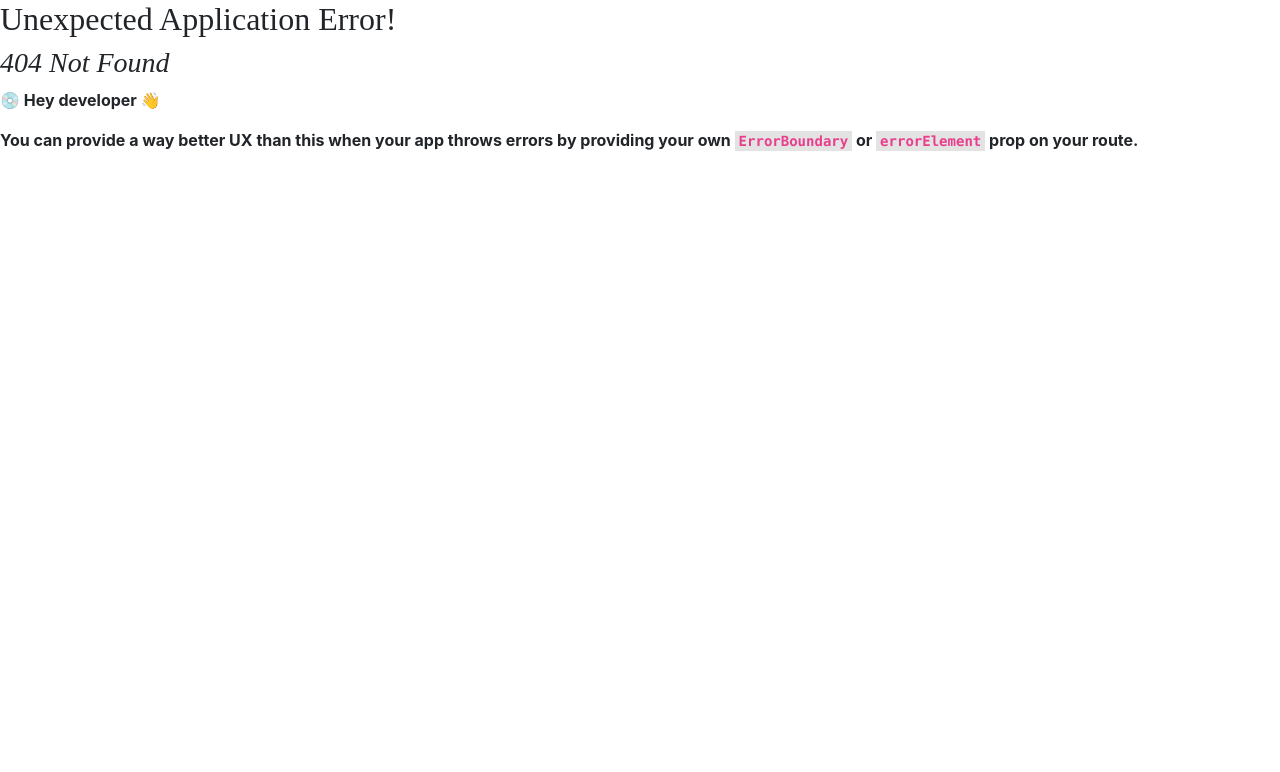
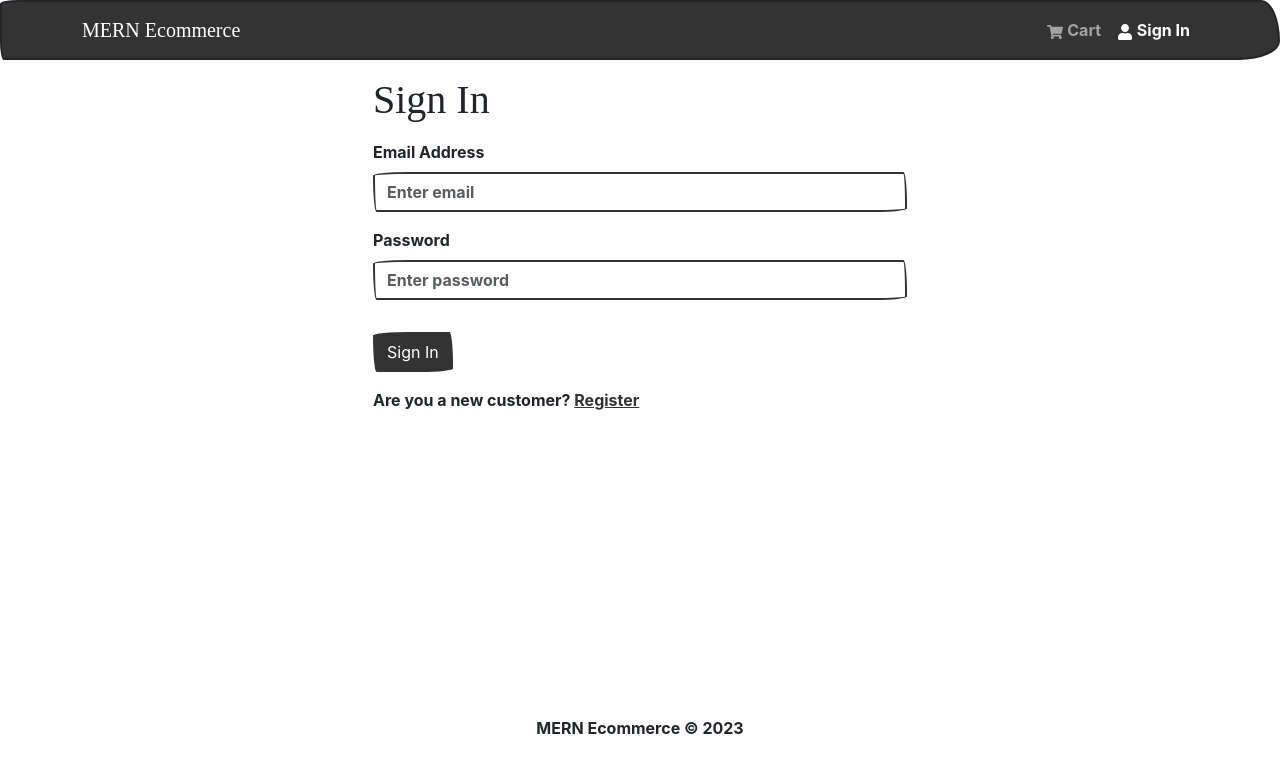
Before and after one commit to thongdinh9623/mern-ecommerce, a React (Create React App) app in the folder frontend/: page /login in a window 1280 px wide. Before the commit this address had no page. Shown: the top 772 px of the page. Built offline with nearby package versions, Linux system fonts and the light colour scheme; a web font is replaced by a local one.

Commit message:
Add login screen.

```diff
--- /dev/null
+++ b/frontend/src/components/FormContainer.jsx
@@ -0,0 +1,19 @@
+import React from 'react';
+import { Container, Row, Col } from 'react-bootstrap';
+
+const FormContainer = ({ children }) => {
+  return (
+    <Container>
+      <Row className='justify-content-md-center'>
+        <Col
+          xs={12}
+          md={6}
+        >
+          {children}
+        </Col>
+      </Row>
+    </Container>
+  );
+};
+
+export default FormContainer;
--- a/frontend/src/index.js
+++ b/frontend/src/index.js
@@ -16,6 +16,7 @@
 import HomeScreen from './screens/HomeScreen';
 import ProductScreen from './screens/ProductScreen';
 import CartScreen from './screens/CartScreen';
+import LoginScreen from './screens/LoginScreen.jsx';
 
 const router = createBrowserRouter(
   createRoutesFromElements(
@@ -36,6 +37,10 @@
         path='/cart'
         element={<CartScreen />}
       />
+      <Route
+        path='/login'
+        element={<LoginScreen />}
+      />
     </Route>
   )
 );
--- /dev/null
+++ b/frontend/src/screens/LoginScreen.jsx
@@ -0,0 +1,59 @@
+import React, { useState } from 'react';
+import { Link } from 'react-router-dom';
+import { Form, Button, Row, Col } from 'react-bootstrap';
+import FormContainer from '../components/FormContainer';
+
+const LoginScreen = () => {
+  const [email, setEmail] = useState('');
+  const [password, setPassword] = useState('');
+  const submitHandler = (e) => {
+    e.preventDefault();
+  };
+
+  return (
+    <FormContainer>
+      <h1>Sign In</h1>
+
+      <Form onSubmit={submitHandler}>
+        <Form.Group
+          controlId='email'
+          className='my-3'
+        >
+          <Form.Label>Email Address</Form.Label>
+          <Form.Control
+            type='email'
+            placeholder='Enter email'
+            value={email}
+            onChange={(e) => setEmail(e.target.value)}
+          ></Form.Control>
+        </Form.Group>
+        <Form.Group
+          controlId='password'
+          className='my-3'
+        >
+          <Form.Label>Password</Form.Label>
+          <Form.Control
+            type='password'
+            placeholder='Enter password'
+            value={password}
+            onChange={(e) => setPassword(e.target.value)}
+          ></Form.Control>
+        </Form.Group>
+        <Button
+          type='submit'
+          variant='primary'
+          className='mt-3'
+        >
+          Sign In
+        </Button>
+      </Form>
+      <Row className='py-3'>
+        <Col>
+          Are you a new customer? <Link to='/register'>Register</Link>
+        </Col>
+      </Row>
+    </FormContainer>
+  );
+};
+
+export default LoginScreen;
```
